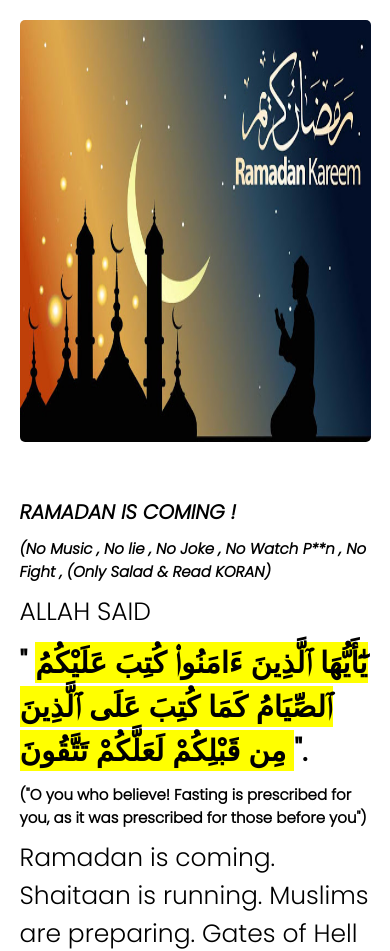
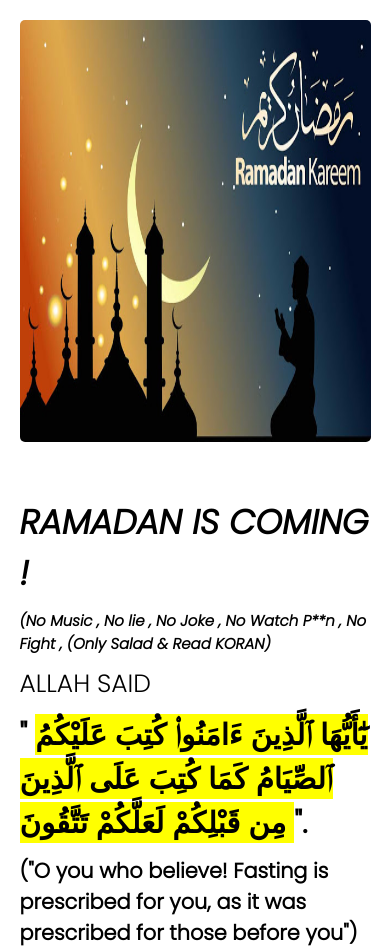
Before and after one commit to iamcccn/iamcccn.github.io, a plain HTML site: page index.html in a window 390 px wide. Shown: the top 951 px of the page. Drawn offline with Linux system fonts and the light colour scheme.

Commit message:
Update style.css

```diff
--- a/style.css
+++ b/style.css
@@ -216,6 +216,9 @@ footer{
     .title-2{
         font-size: 20px;
     }
+
+    .title-2,h2{
+        font-size: 34px;
     h5{
         font-size: 15px;
     }
```
